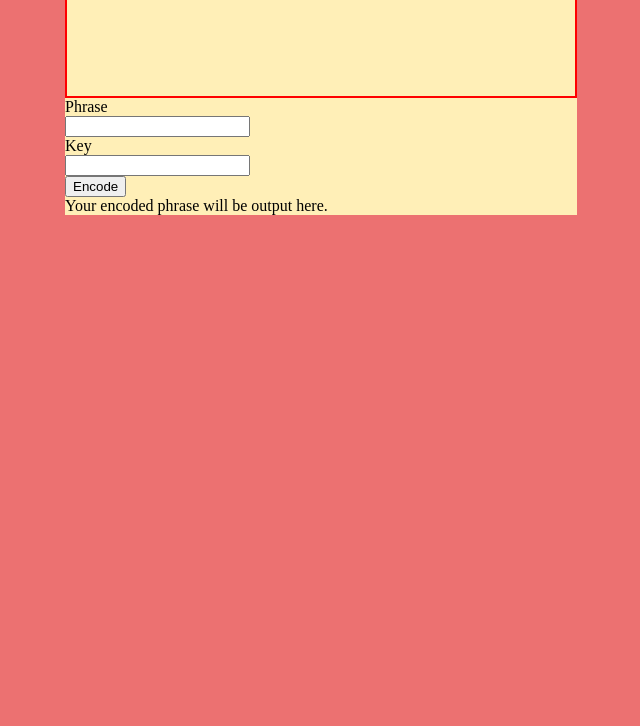
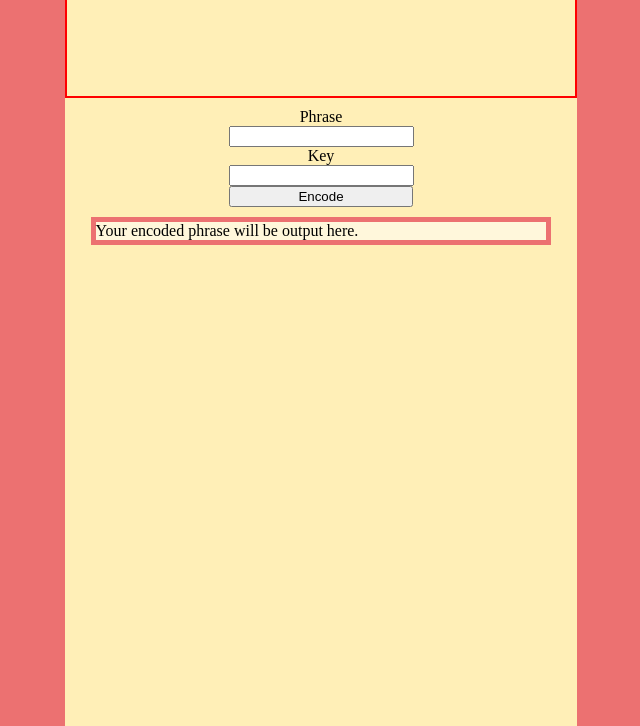
Before and after one commit to KayStation/caesar-cipher, a plain HTML site: page index.html in a window 1280 px wide. Shown: the part 84-810 px from the top of the page, without its empty margins (319-959 px from the left). Drawn offline with Linux system fonts and the light colour scheme.

Commit message:
Prettier CSS

```diff
--- a/css/styles.css
+++ b/css/styles.css
@@ -12,10 +12,10 @@ body{
 
 main{
     background-color:#FFEFB7;
-    margin:0 auto;
-    margin-top:10px;
+    margin:10px auto;
     max-width:40%;
     min-width:300px;
+    min-height:100%;
 
 }
 
@@ -64,3 +64,23 @@ main{
     grid-row-start:row2;
     grid-row-end:row3;
 }
+
+#form{
+    display:flex;
+    flex-direction:column;
+    margin:10px 5%;
+    text-align:center;
+}
+
+
+#submit{
+    margin-left:30%;
+    margin-right:30%;
+}
+
+#outputBox{
+    border:5px solid #EC7171;
+    margin:10px 5%;
+    margin-bottom:10px;
+    background: rgba(255,255,255,0.5);
+}
--- a/index.html
+++ b/index.html
@@ -32,7 +32,7 @@
             <input type="text" id="key" name="key" required>
 
         </div>
-        <button type="submit">Encode</button>
+        <button id="submit" type="submit">Encode</button>
         </form>
 
         <div id="outputBox">
```
